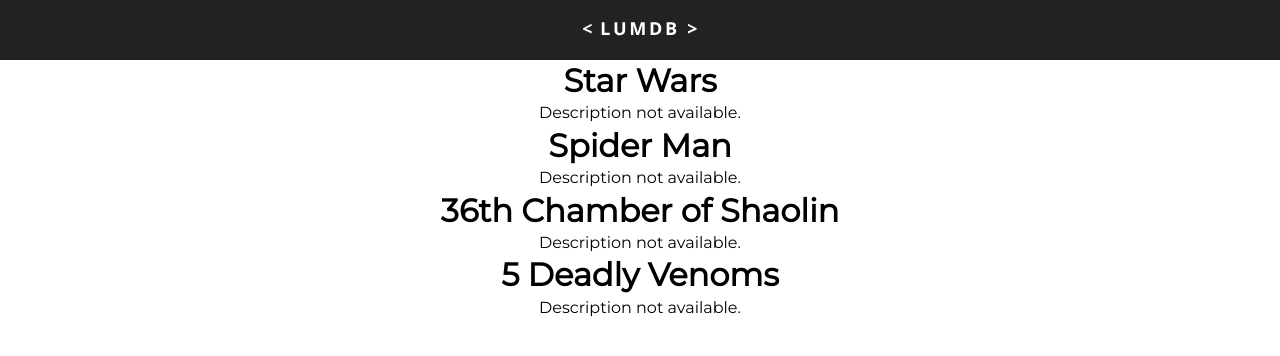
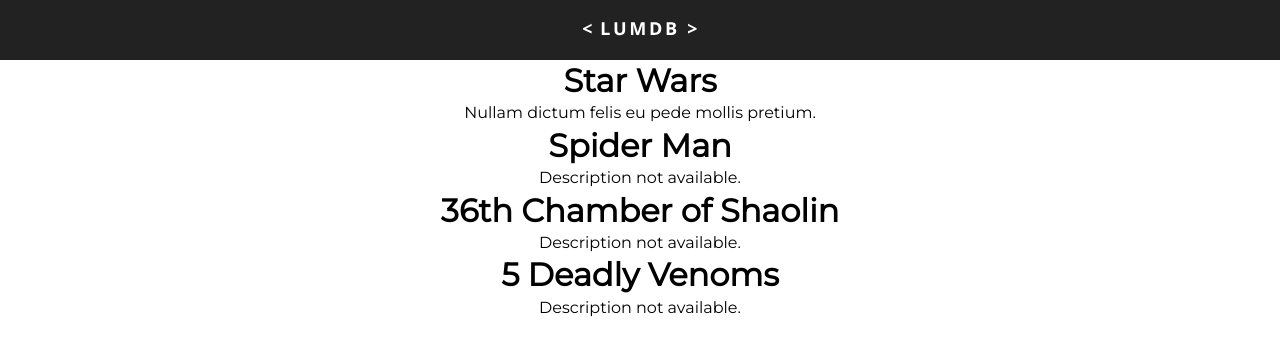
Before and after one commit to rebeccahongsf/react-moviedb, a React (Create React App) app: page / in a window 1280 px wide. Shown: the top 356 px of the page. Built offline with nearby package versions, Linux system fonts and the light colour scheme; no server answers.

Commit message:
Add Movie API from theMovieDB

```diff
--- a/src/App.js
+++ b/src/App.js
@@ -7,7 +7,8 @@ import './App.css';
 
 const movies = [{
     id: 1,
-    title: 'Star Wars'
+    title: 'Star Wars',
+    desc: 'Nullam dictum felis eu pede mollis pretium.'
   }, {
     id: 2,
     title: 'Spider Man'
@@ -21,6 +22,16 @@ const movies = [{
 ];
 
 class App extends Component {
+  async componentDidMount() {
+    try {
+      const res = await fetch('https://api.themoviedb.org/3/discover/movie?api_key=500892bdb8989fc3ae5765f1838aa9e1&language=en-US&sort_by=popularity.desc&include_adult=false&include_video=false&page=1');
+      const movies = await res.json();
+      console.log(movies);
+    } catch(e) {
+      console.log(e);
+    }
+  }
+
   render() {
     return (
       <div className="App">
@@ -31,6 +42,7 @@ class App extends Component {
           <Movie
             key={movie.id}
             movie={movie}
+            desc={movie.desc}
           />
         ))}
       </div>
```
